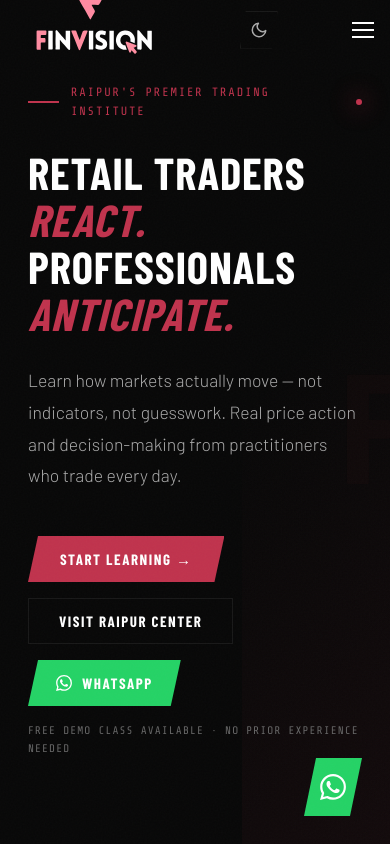
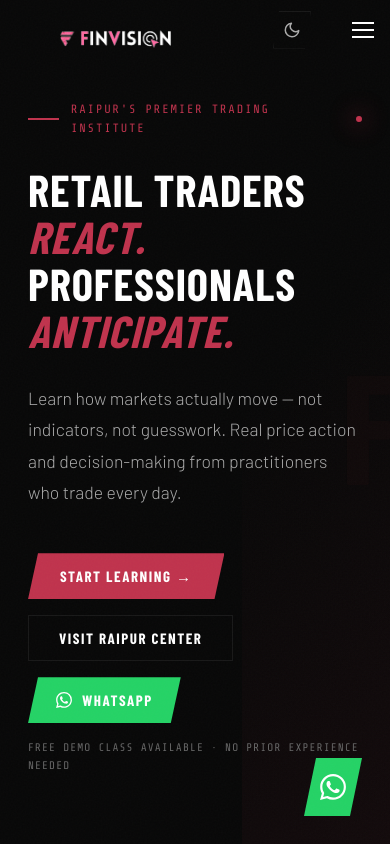
Before and after one commit to OmkarMishr/finvision-institute, a Next.js app: page / in a window 390 px wide. Shown: the top 844 px of the page. Built offline with nearby package versions, Linux system fonts and the light colour scheme; a web font is replaced by a local one.

Commit message:
fix:logo

```diff
--- a/app/globals.css
+++ b/app/globals.css
@@ -20,7 +20,7 @@
   --ff-head:    'Barlow Condensed', sans-serif;
   --ff-body:    'Barlow', sans-serif;
   --ff-mono:    'Share Tech Mono', monospace;
-  --nav-h:      68px;
+  --nav-h:      120px;
   --max:        1200px;
 }
 
@@ -119,20 +119,15 @@
 /* LOGO */
 .logo-wrap { display: flex; align-items: center; gap: 0; cursor: pointer; }
 .logo-icon { width: 36px; height: 36px; flex-shrink: 0; }
-/* White-background removal: invert+hue-rotate turns white→black, screen blend makes black transparent on dark bg */
 .brand-icon {
   display: block; flex-shrink: 0; object-fit: contain;
-  filter: invert(1) hue-rotate(180deg);
-  mix-blend-mode: screen;
   align-self: center;
 }
-[data-theme="light"] .brand-icon { filter: none; mix-blend-mode: normal; }
-/* Icon must stay within nav height (68px) so flex centering works */
-.brand-icon--nav    { height: 66px; width: 53px; margin-right: -10px; }
-.brand-icon--footer { height: 60px; width: 48px; margin-right: -9px; color: #1a1a1a;}
-[data-theme="dark"] .brand-icon--footer {
-  color: #ffffff; /* white text in dark mode */
-}
+/* Icon must stay within nav height (120px); width auto preserves portrait aspect ratio */
+.brand-icon--nav    { height: 44px; width: auto; margin-right: -6px; }
+/* invert(1) turns black→white; hue-rotate(180deg) cycles red back from cyan to red; saturate+contrast restore vibrancy */
+[data-theme="dark"] .brand-icon--nav { filter: invert(1) hue-rotate(180deg) saturate(2) contrast(1.15); }
+.brand-icon--footer { height: 60px; width: 48px; margin-right: -9px; }
 .logo-text {
   font-family: var(--ff-head);
   font-size: 1.6rem;
@@ -288,7 +283,7 @@
   min-height: 100vh;
   display: flex; align-items: center;
   position: relative; overflow: hidden;
-  padding-top: var(--nav-h);
+  padding-top: calc(var(--nav-h) + 40px);
 }
 /* stretch wrap to full width inside flex hero so left edge matches other sections */
 .hero .wrap { width: 100%; }
@@ -993,6 +988,7 @@
   .founder-grid{grid-template-columns:1fr}
 }
 @media(max-width:768px) {
+  :root { --nav-h: 60px; }
   nav {
     height: 60px;
     padding: 0 16px;
@@ -1003,9 +999,9 @@
     gap: 12px;
   }
   .brand-icon--nav {
-    height: 40px;
-    width: 32px;
-    margin-right: -6px;
+    height: 36px;
+    width: auto;
+    margin-right: -4px;
   }
   .logo-text {
     font-size: 1.15rem;
--- a/app/layout.tsx
+++ b/app/layout.tsx
@@ -14,7 +14,7 @@
   children: React.ReactNode;
 }>) {
   return (
-    <html lang="en" data-theme="dark">
+    <html lang="en" data-theme="dark" suppressHydrationWarning>
       <head>
         <script dangerouslySetInnerHTML={{ __html: themeInitScript }} />
         <link rel="preconnect" href="https://fonts.googleapis.com" />
--- a/components/layout/Footer.tsx
+++ b/components/layout/Footer.tsx
@@ -3,7 +3,7 @@
 import { openWA } from "@/lib/wa";
 
 export default function Footer() {
-  const { navigate } = useNav();
+  const { navigate, theme } = useNav();
 
   return (
     <footer>
@@ -13,7 +13,7 @@
             <div className="logo-wrap">
               <Image
                 className="brand-icon brand-icon--footer"
-                src="/fin-logo.svg"
+                src={theme === "dark" ? "/fin-logo-dark.svg" : "/fin-logo.svg"}
                 alt="Finvision"
                 width={400}
                 height={200}
--- a/components/layout/Navbar.tsx
+++ b/components/layout/Navbar.tsx
@@ -22,12 +22,11 @@
         {/* ── LOGO ── */}
         <Image
           className="brand-icon brand-icon--nav"
-          src="/fin-logo.svg"
+          src="/logo-nav.svg"
           alt="Finvision"
-          width={400}
-          height={200}
-          objectFit="contain"
-          style={{ width: 'auto', height: 'auto', maxHeight: '200px' }}
+          width={160}
+          height={44}
+          style={{ width: "auto", height: "220px" }}
         />
 
         <div className="nav-links">
```
Also changed, not shown: public/fin-logo-dark.svg (added), public/logo-nav.svg (added).
